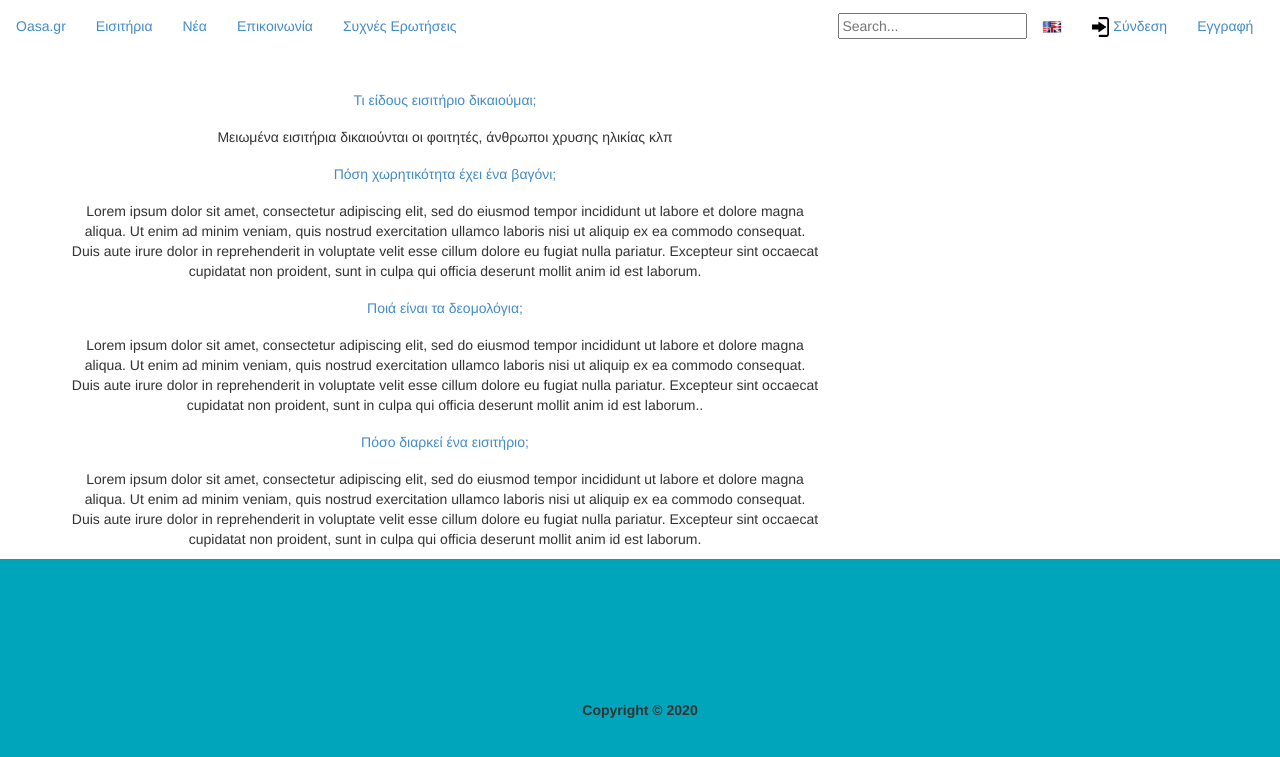
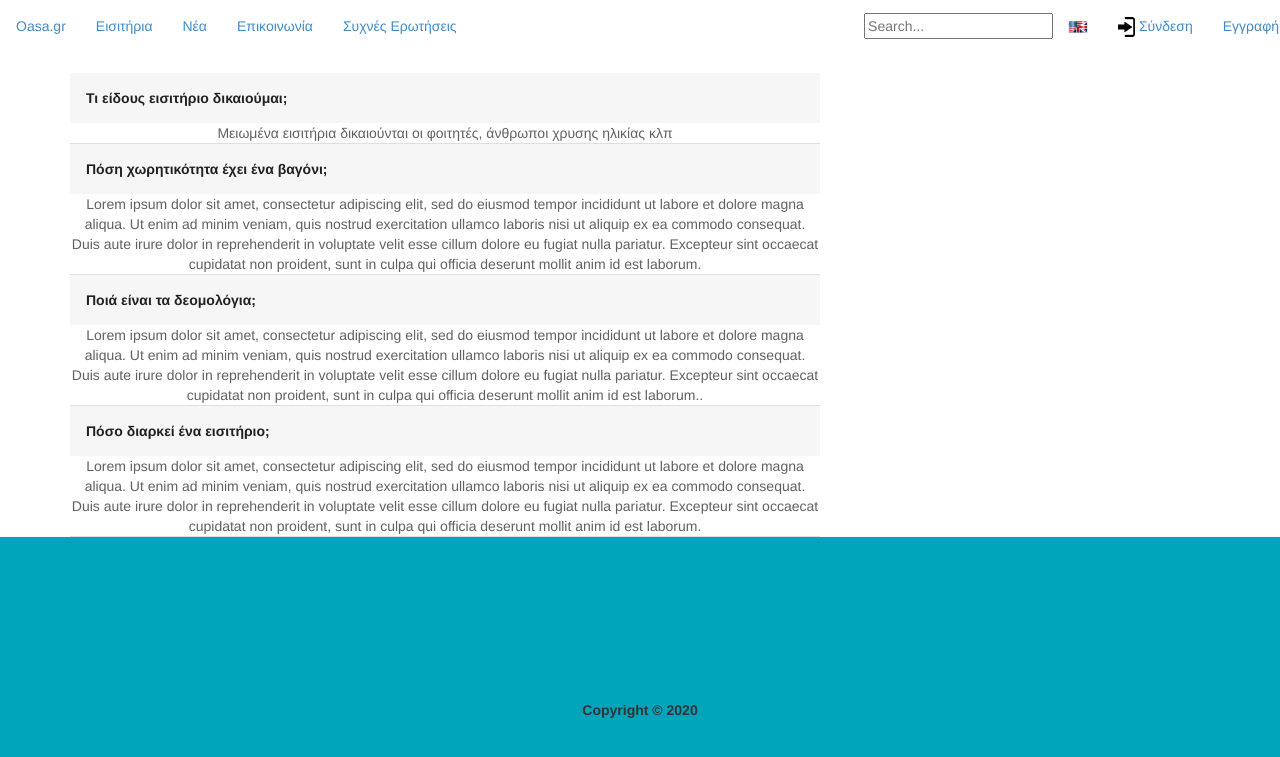
Before and after one commit to kkoukakis/hmc, a PHP site: page /FAQ in a window 1280 px wide. Shown: the top 757 px of the page. Run offline with PHP 8.4, Linux system fonts and the light colour scheme.

Commit message:
Add files via upload

```diff
--- a/Exercise 3/oasagr/styles/styles.css
+++ b/Exercise 3/oasagr/styles/styles.css
@@ -5,9 +5,7 @@ background-color: #00a5bb;;
 
 /*NAVBAR*/
 
-.navbar{
-  width: 98%;
-}
+
 
 
 /* MAP */
@@ -123,3 +121,45 @@ footer{
     width:100%;
     height:100px;
   }
+
+/*FAQ*/
+
+
+
+
+
+
+
+.tab-content .card-header {
+  padding: 15px 16px;
+  border-radius: 0;
+  background-color: #f6f6f6;
+}
+.tab-content .card-header h5 {
+  margin: 0;
+}
+.tab-content .card-header h5 button {
+  display: block;
+  width: 100%;
+  padding: 0;
+  border: 0;
+  font-weight: 700;
+  color: rgba(0, 0, 0, 0.87);
+  text-align: left;
+  white-space: normal;
+}
+
+.tab-content .card-body p {
+  color: #616161;
+}
+.tab-content .card-body p:last-of-type {
+  margin: 0;
+}
+
+.accordion > .card:not(:first-child) {
+  border-top: 0;
+}
+
+.collapse.show .card-body {
+  border-bottom: 1px solid rgba(0, 0, 0, 0.125);
+}
```
